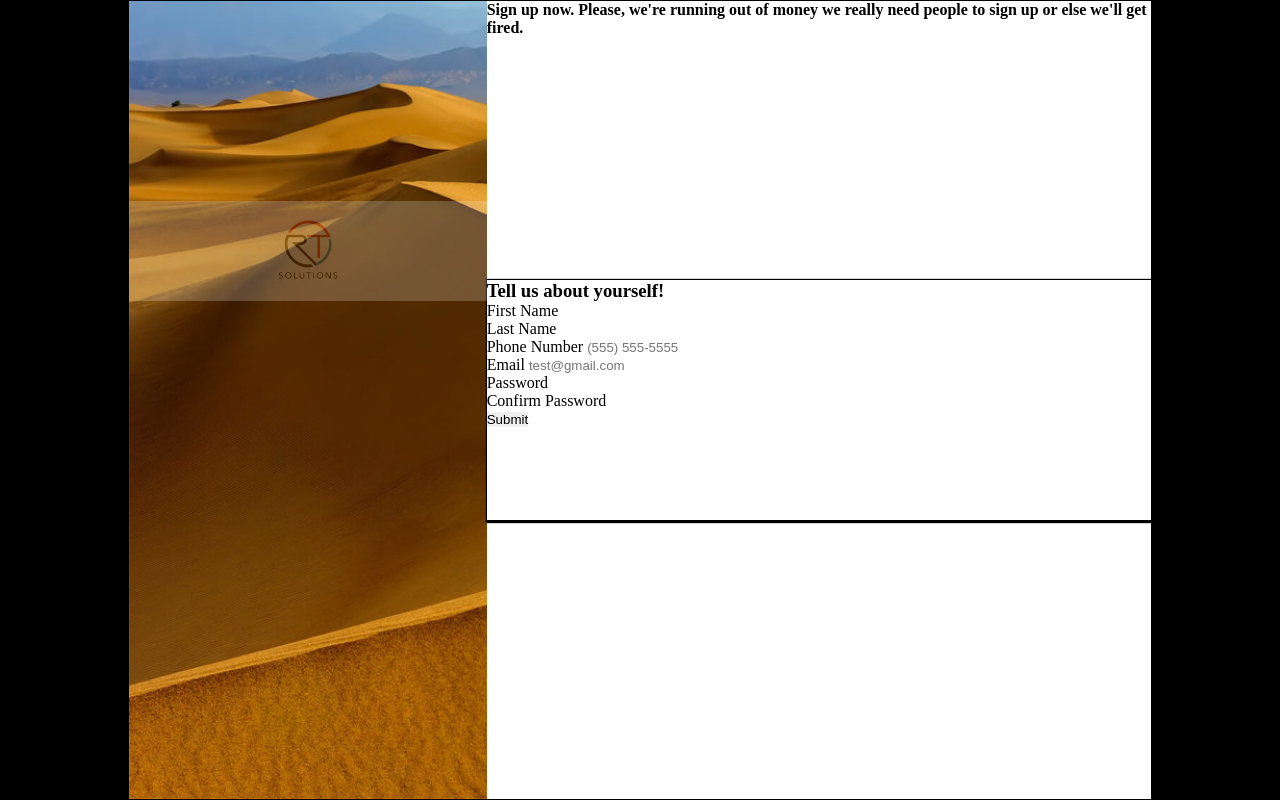
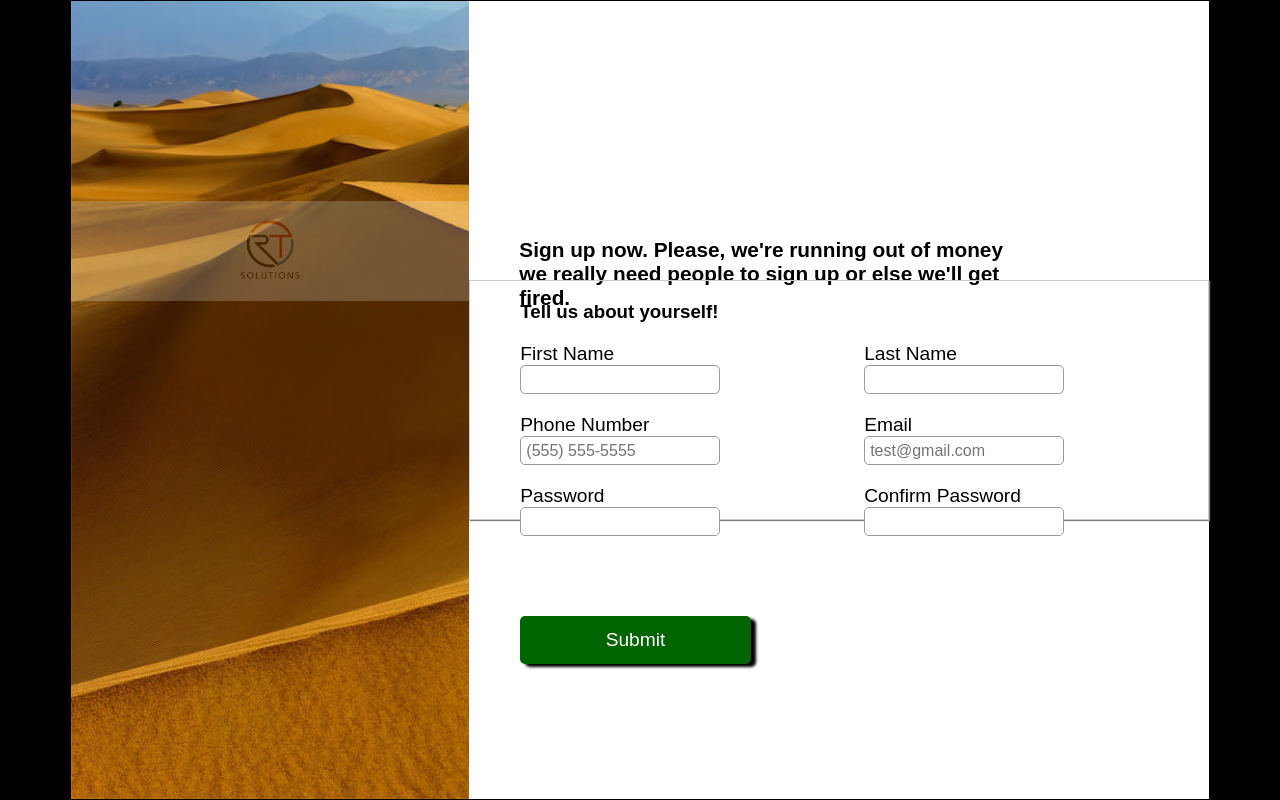
Before and after one commit to RTSolutionsLarry/odinSignUpPage, a plain HTML site: page index.html in a window 1280 px wide. Drawn offline with Linux system fonts and the light colour scheme.

Commit message:
Version 1.0

```diff
--- a/style.css
+++ b/style.css
@@ -7,6 +7,7 @@
     margin: 0;
     padding: 0;
     border: 0;
+    font-family: sans-serif;
 }
 
 body {
@@ -16,7 +17,7 @@ body {
 }
 
 .pageContainer {
-    width: 1024px;
+    width: 1140px;
     min-width: 320px;
     height: 100vh;
     border: solid black 1px;
@@ -56,10 +57,76 @@ body {
     height: 35%;
 }
 
+.instructionsContainer {
+    margin-top: 32%;
+    padding-left: 50px;
+    width: 75%;
+    font-size: 1.3em;
+}
+
 .middle {
     width: 100%;
     height: 30%;
-    box-shadow:  black 1px 1px 1px 2px;
+    box-shadow: 1px 1px 1px gray;
+    display: flex;
+    flex-direction: column;
+    justify-content: flex-start;
+    align-items: left;
+}
+
+form {
+    display: flex;
+    flex-direction: column;
+    padding-left: 50px;
+    border: 1px solid #cccccc;
+    width: 100%;
+    height: 100%;
+}
+
+.form-row {
+    display: flex;
+}
+
+.form-row div {
+    width: 50%;
+    text-align: left;
+    margin-bottom: 20px;
+}
+
+.form-row div label {
+    display: flex;
+    min-width: 90px;
+    text-align: right;
+    font-size: 1.2em;
+}
+
+.form-row div input {
+    font: 1em sans-serif;
+    height: 1.8em;
+    width: 200px;
+    padding: 5px;
+    border: 1px solid #999999;
+    border-radius: 5px;
+}
+
+form h3 {
+    padding: 20px 0 20px 0;
+}
+
+.button-row {
+    margin-top: 60px;
+}
+
+button {
+    width: 12em;
+    height: 2.5em;
+    border-radius: 5px;
+    background-color: darkgreen;
+    color: white;
+    box-shadow: 5px 3px 3px black;
+    cursor: pointer;
+    font-family: sans-serif;
+    font-size: 1.2em;
 }
 
 .bottom {
```
